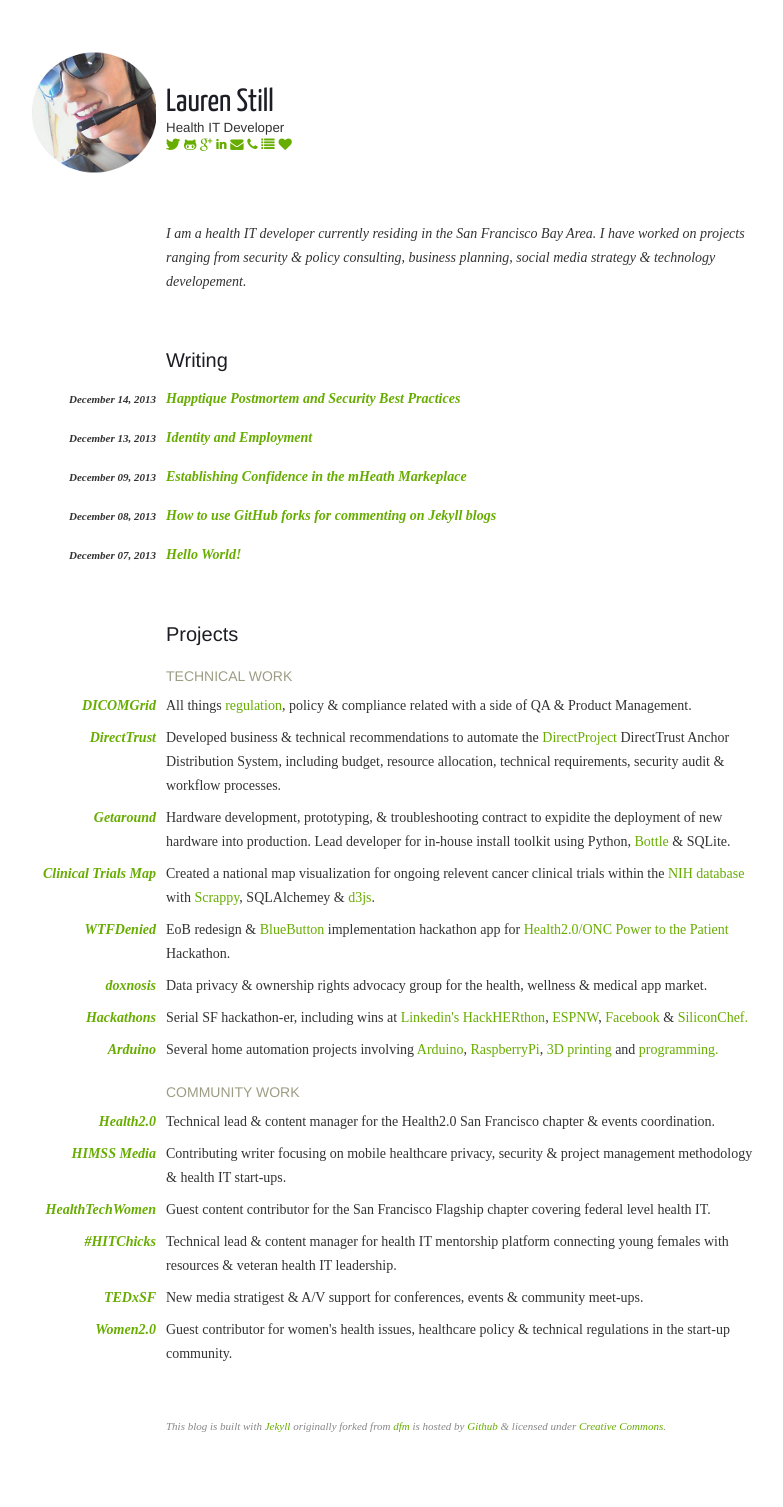
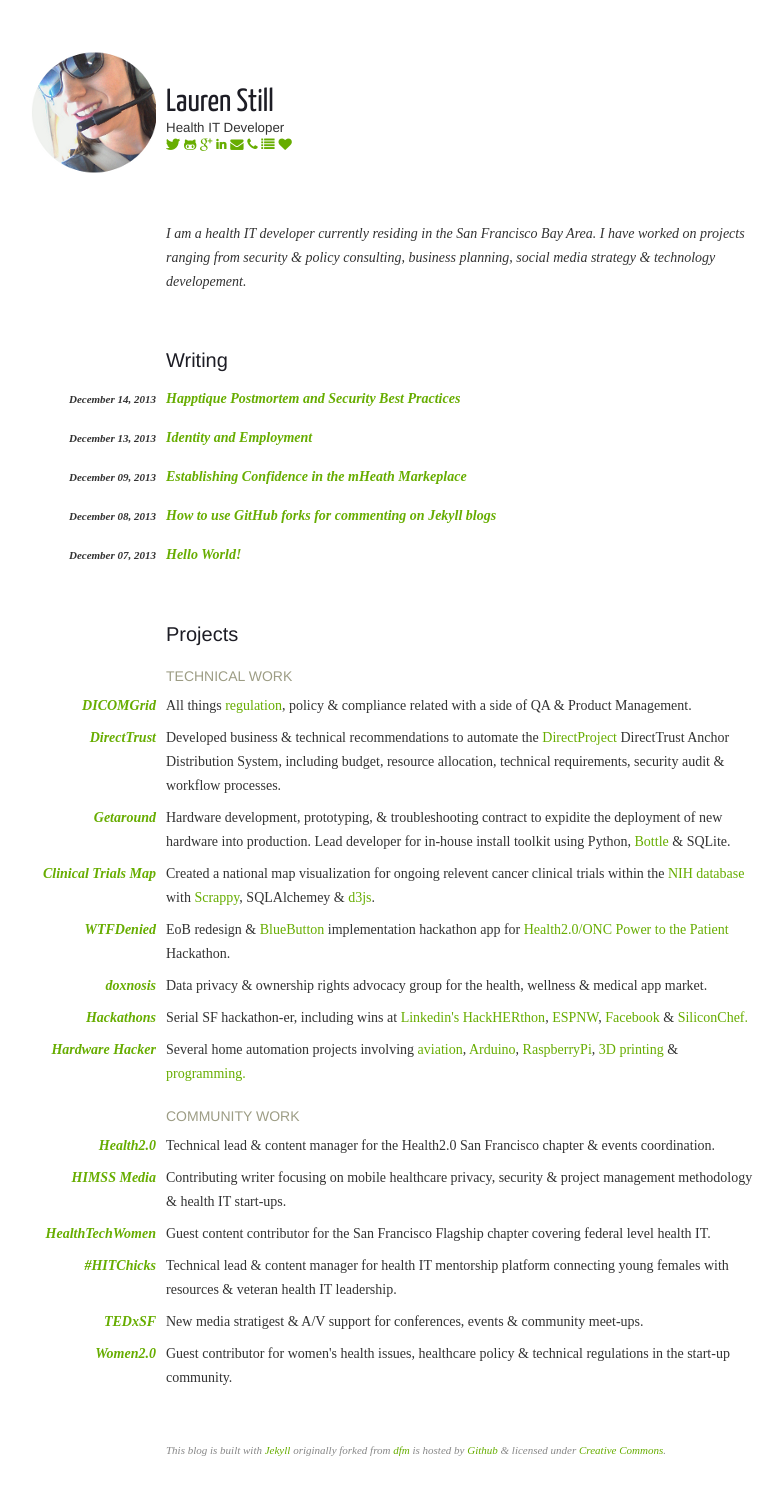
Before and after one commit to laurenstill/laurenstill.github.io, a Jekyll site: the page built from index.html, in a window 1280 px wide. Shown: the whole page, without its empty margins (279-1062 px from the left). Built offline with Jekyll 4.4.1, drawn with Linux system fonts in a browser that asks for light colours; before the commit the page ends 1483 px from its top, so only the background shows below that.

Commit message:
Update index.html
rv12

```diff
--- a/_layouts/index.html
+++ b/_layouts/index.html
@@ -108,10 +108,10 @@ layout: default
 
             <li class="project">
                 <span class="project-name">
-                    <a href="http://www.youtube.com/watch?v=sX3jA8qk5H8">Arduino</a>
+                    <a href="http://www.youtube.com/watch?v=sX3jA8qk5H8">Hardware Hacker</a>
                 </span>
                 <span class="project-desc">
-                    Several home automation projects involving <a href="/media/arduino.jpeg">Arduino</a>, <a href="/media/rpi.jpeg">RaspberryPi</a>, <a href="/media/3dp.jpeg">3D printing</a> and <a href="/media/rocket.jpeg">programming.</a>
+                    Several home automation projects involving <a href="http://www.vansaircraft.com/public/rv12.htm">aviation</a>, <a href="/media/arduino.jpeg">Arduino</a>, <a href="/media/rpi.jpeg">RaspberryPi</a>, <a href="/media/3dp.jpeg">3D printing</a> &amp; <a href="/media/rocket.jpeg">programming.</a>
                 </span>
             </li>
 
```
